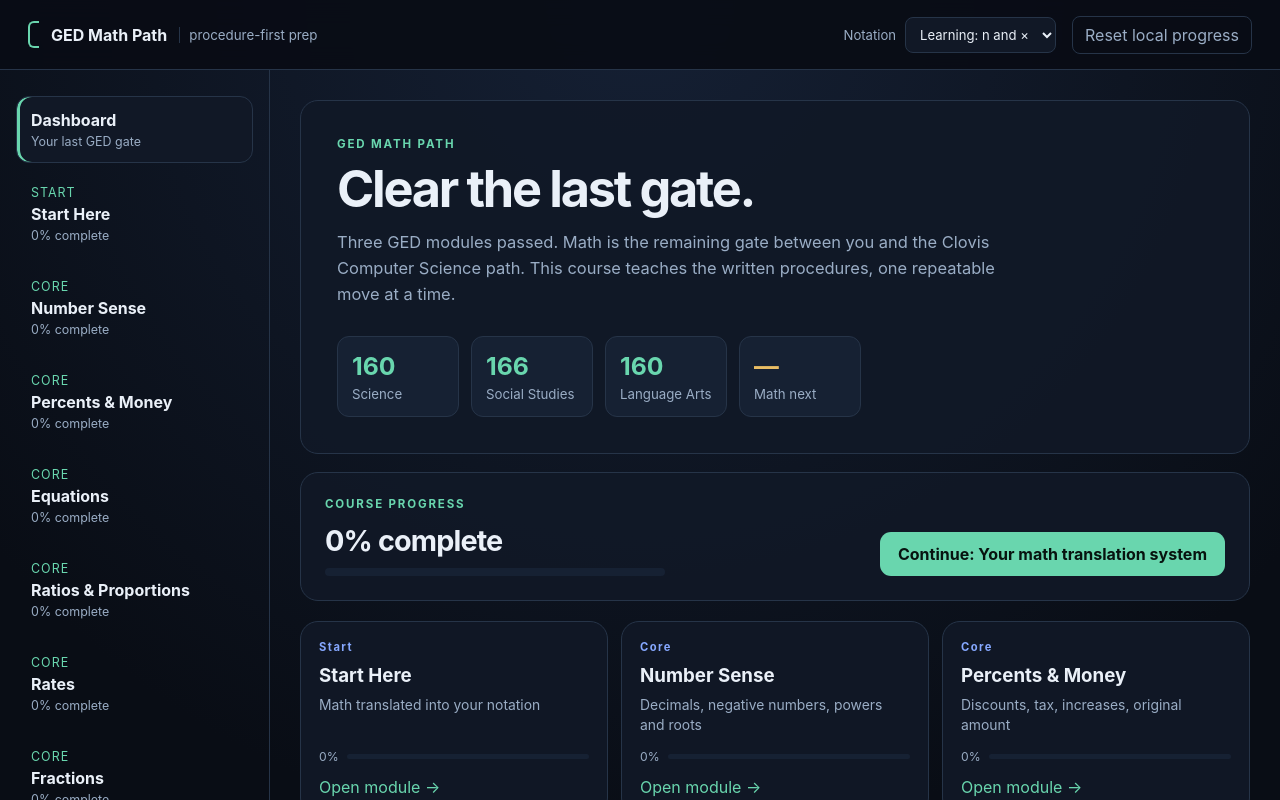
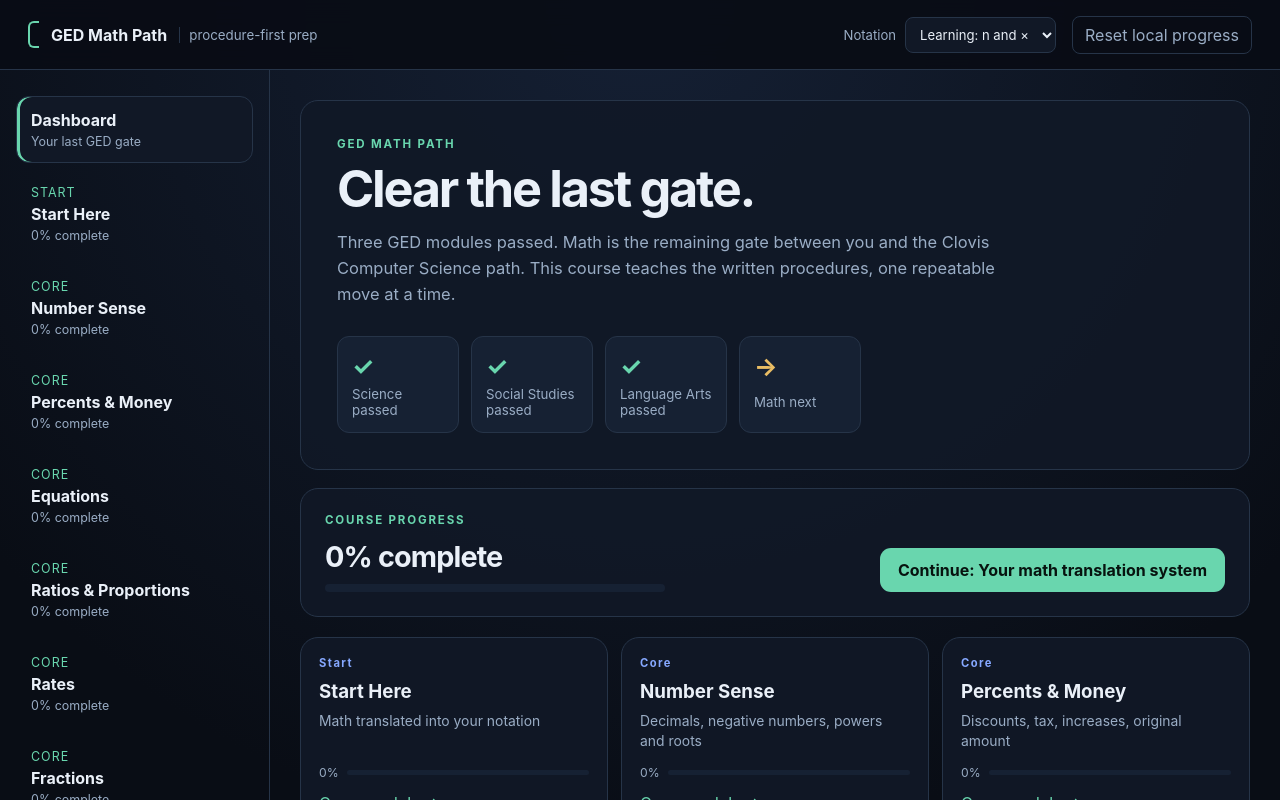
Before and after one commit to Kodaxadev/ged-math-path, a React (Vite) app: page / in a window 1280 px wide. Shown: the top 800 px of the page. Built offline with nearby package versions, Linux system fonts and the light colour scheme.

Commit message:
Remove exact GED scores from public dashboard

```diff
--- a/src/components/Dashboard.tsx
+++ b/src/components/Dashboard.tsx
@@ -17,11 +17,11 @@ export function Dashboard({ modules, lessons, progress, onOpenLesson }: Props) {
         <p className="eyebrow">GED MATH PATH</p>
         <h1>Clear the last gate.</h1>
         <p className="hero-copy">Three GED modules passed. Math is the remaining gate between you and the Clovis Computer Science path. This course teaches the written procedures, one repeatable move at a time.</p>
-        <div className="score-row" aria-label="Completed GED scores">
-          <div><strong>160</strong><span>Science</span></div>
-          <div><strong>166</strong><span>Social Studies</span></div>
-          <div><strong>160</strong><span>Language Arts</span></div>
-          <div className="pending"><strong>—</strong><span>Math next</span></div>
+        <div className="score-row" aria-label="GED completion path">
+          <div><strong>✓</strong><span>Science passed</span></div>
+          <div><strong>✓</strong><span>Social Studies passed</span></div>
+          <div><strong>✓</strong><span>Language Arts passed</span></div>
+          <div className="pending"><strong>→</strong><span>Math next</span></div>
         </div>
       </div>
       <div className="panel continue">
```
